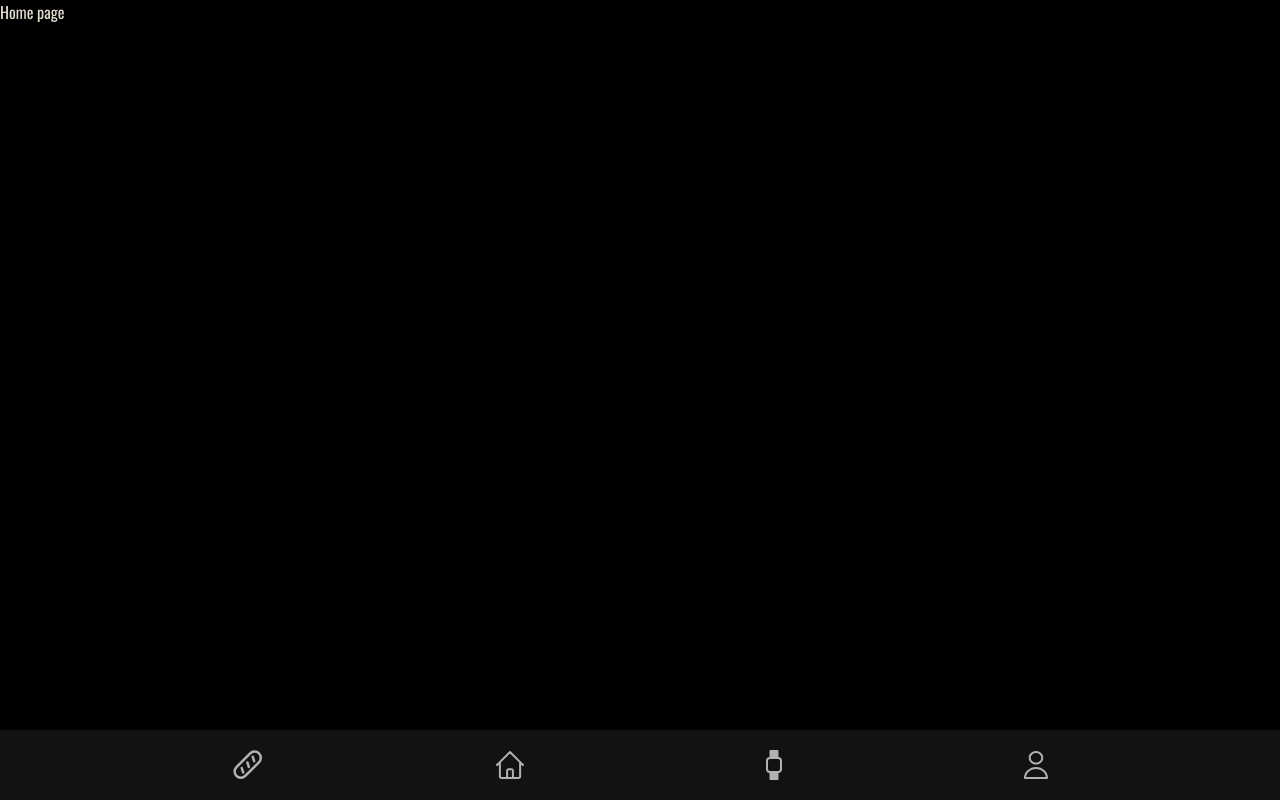
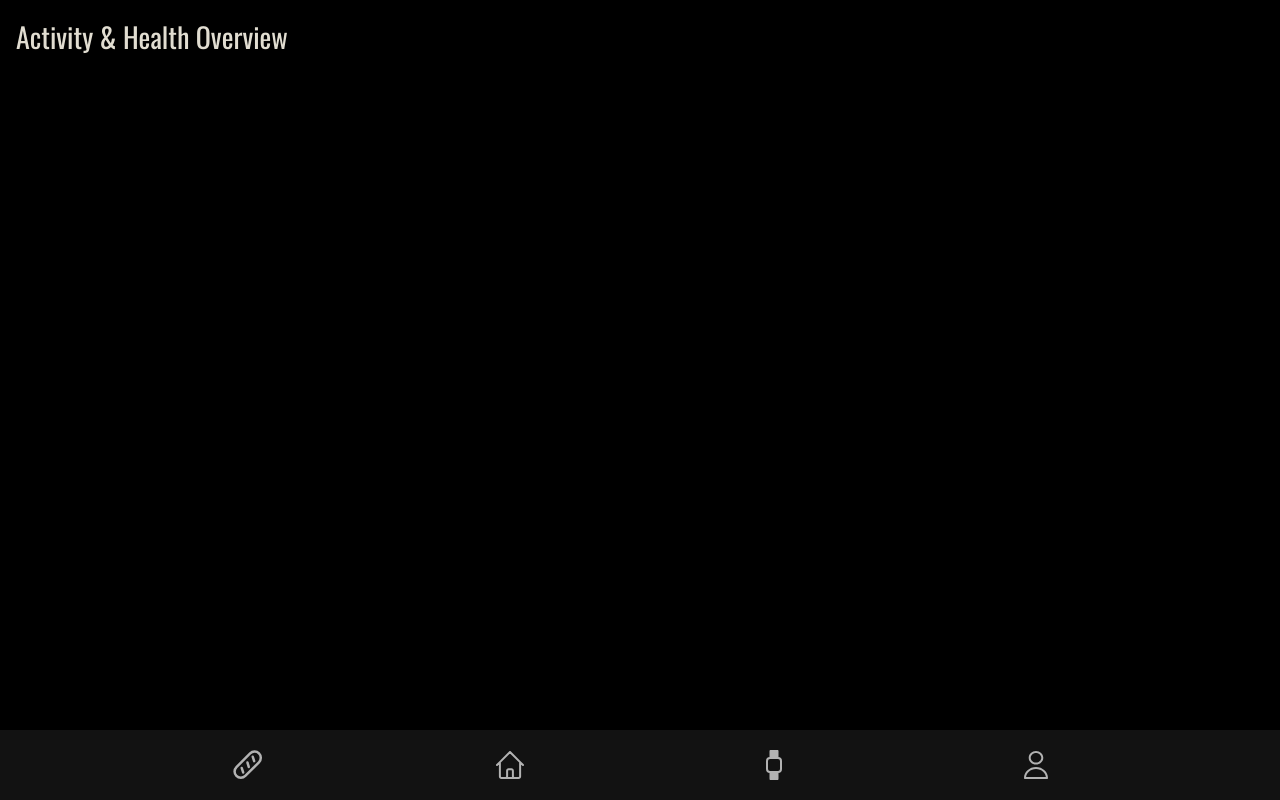
Before and after one commit to MohammedWardah/FitnessMate, a React (Vite) app: page / in a window 1280 px wide. Built offline with nearby package versions, Linux system fonts and the light colour scheme.

Commit message:
added page template

```diff
--- a/src/App.jsx
+++ b/src/App.jsx
@@ -8,7 +8,7 @@ import ProfilePage from "./Pages/Profile";
 import LoginPage from "./Pages/Login";
 
 const router = createBrowserRouter([
-  { index: true, path: "/login", element: <LoginPage /> },
+  { path: "/login", element: <LoginPage /> },
   {
     path: "/",
     element: <Layout />,
--- /dev/null
+++ b/src/Components/Home/Home.jsx
@@ -0,0 +1,7 @@
+import styles from "./Home.module.css";
+
+const Home = () => {
+  return <main className={styles.main}></main>;
+};
+
+export default Home;
--- /dev/null
+++ b/src/Components/UI/PageTemplate.jsx
@@ -0,0 +1,12 @@
+import styles from "./PageTemplate.module.css";
+
+const PageTemplate = ({ title, children }) => {
+  return (
+    <main className={styles.container}>
+      <h1 className={styles.title}>{title}</h1>
+      {children}
+    </main>
+  );
+};
+
+export default PageTemplate;
--- /dev/null
+++ b/src/Components/UI/PageTemplate.module.css
@@ -0,0 +1,7 @@
+.title {
+  font-size: 1.75rem;
+}
+
+.container {
+  margin: 1rem;
+}
--- a/src/Pages/Home.jsx
+++ b/src/Pages/Home.jsx
@@ -1,5 +1,12 @@
+import Home from "../Components/Home/Home";
+import PageTemplate from "../Components/UI/PageTemplate";
+
 const HomePage = () => {
-  return <div>Home page</div>;
+  return (
+    <PageTemplate title={"Activity & Health Overview"}>
+      <Home />
+    </PageTemplate>
+  );
 };
 
 export default HomePage;
```
Also changed, not shown: src/Components/Home/Home.module.css (added).
